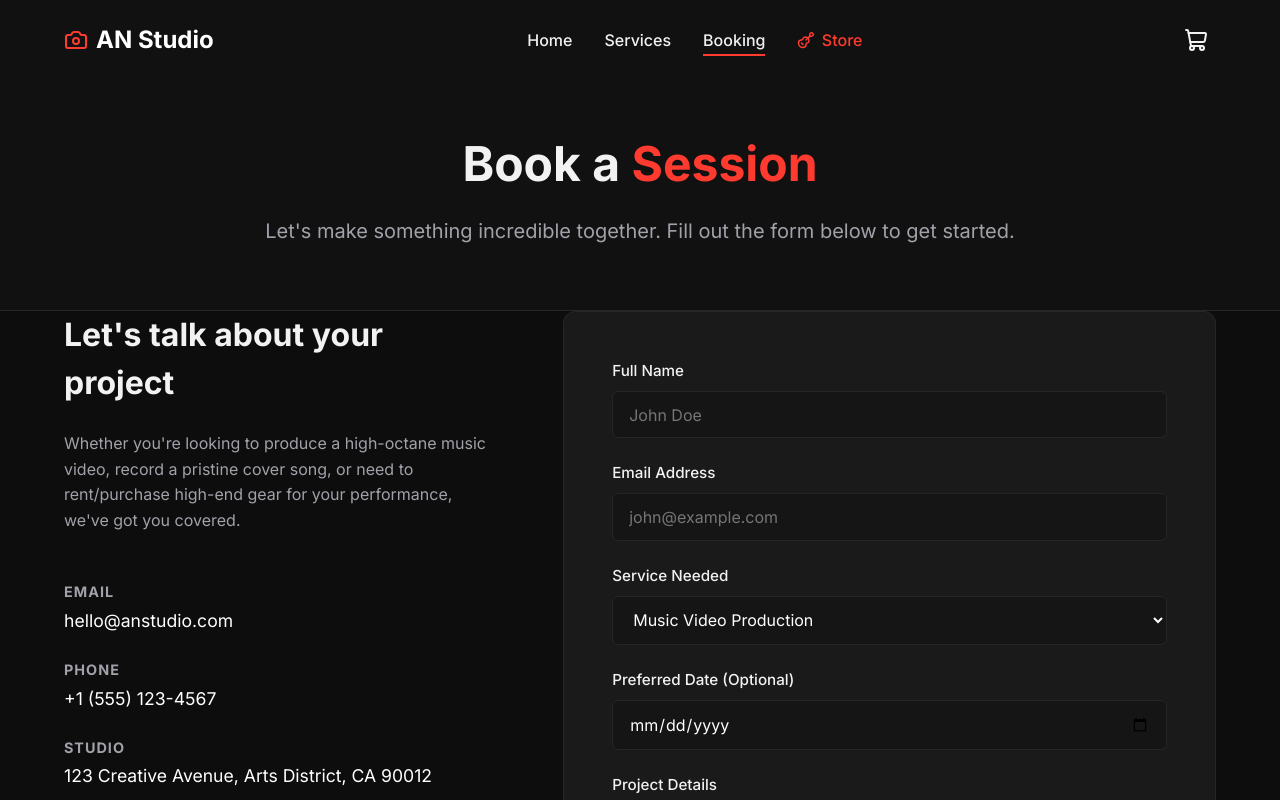
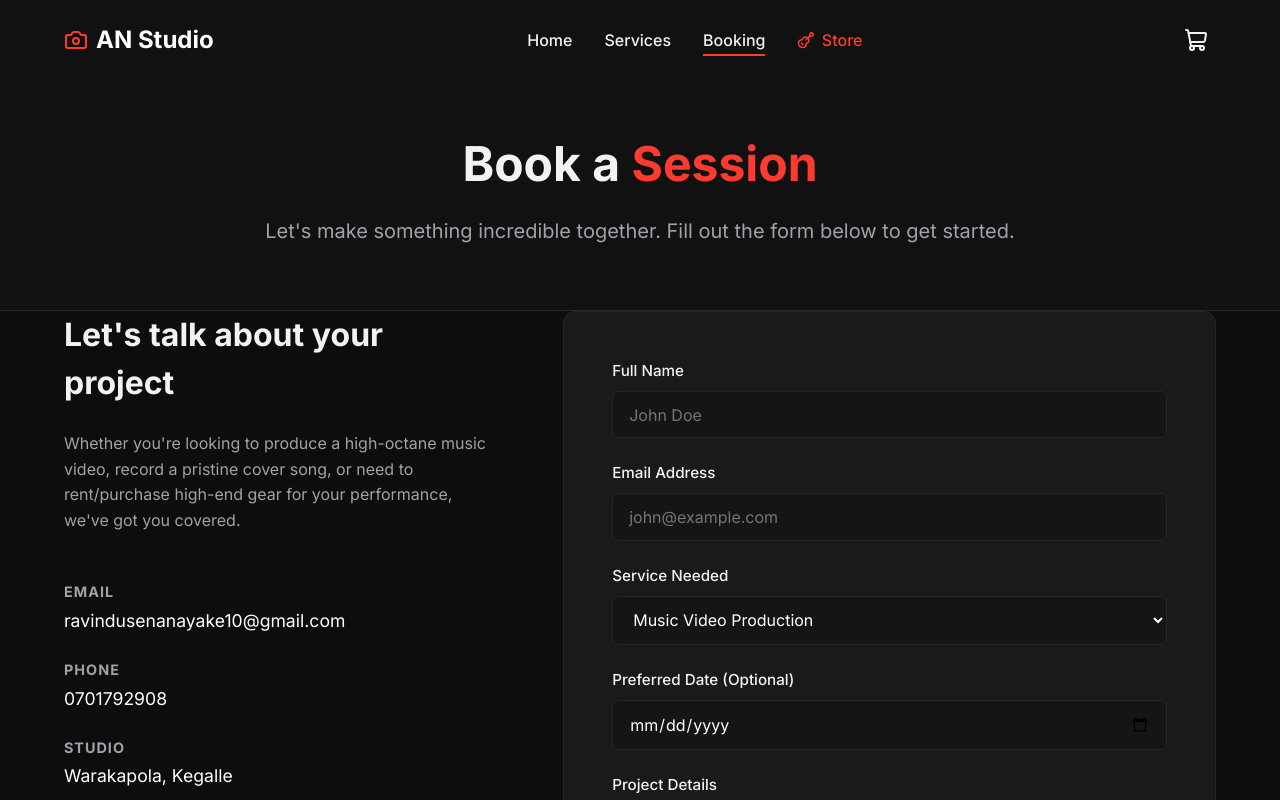
Before and after one commit to ravndusenanayake/Studio-website, a React (Vite) app: page /booking in a window 1280 px wide. Shown: the top 800 px of the page. Built offline with nearby package versions, Linux system fonts and the light colour scheme.

Commit message:
Update contact details

```diff
--- a/src/pages/Booking.jsx
+++ b/src/pages/Booking.jsx
@@ -41,15 +41,15 @@ const Booking = () => {
             <div className="contact-details">
               <div className="contact-item">
                 <h4>Email</h4>
-                <p>hello@anstudio.com</p>
+                <p>ravindusenanayake10@gmail.com</p>
               </div>
               <div className="contact-item">
                 <h4>Phone</h4>
-                <p>+1 (555) 123-4567</p>
+                <p>0701792908</p>
               </div>
               <div className="contact-item">
                 <h4>Studio</h4>
-                <p>123 Creative Avenue, Arts District, CA 90012</p>
+                <p>Warakapola, Kegalle</p>
               </div>
             </div>
           </div>
```
